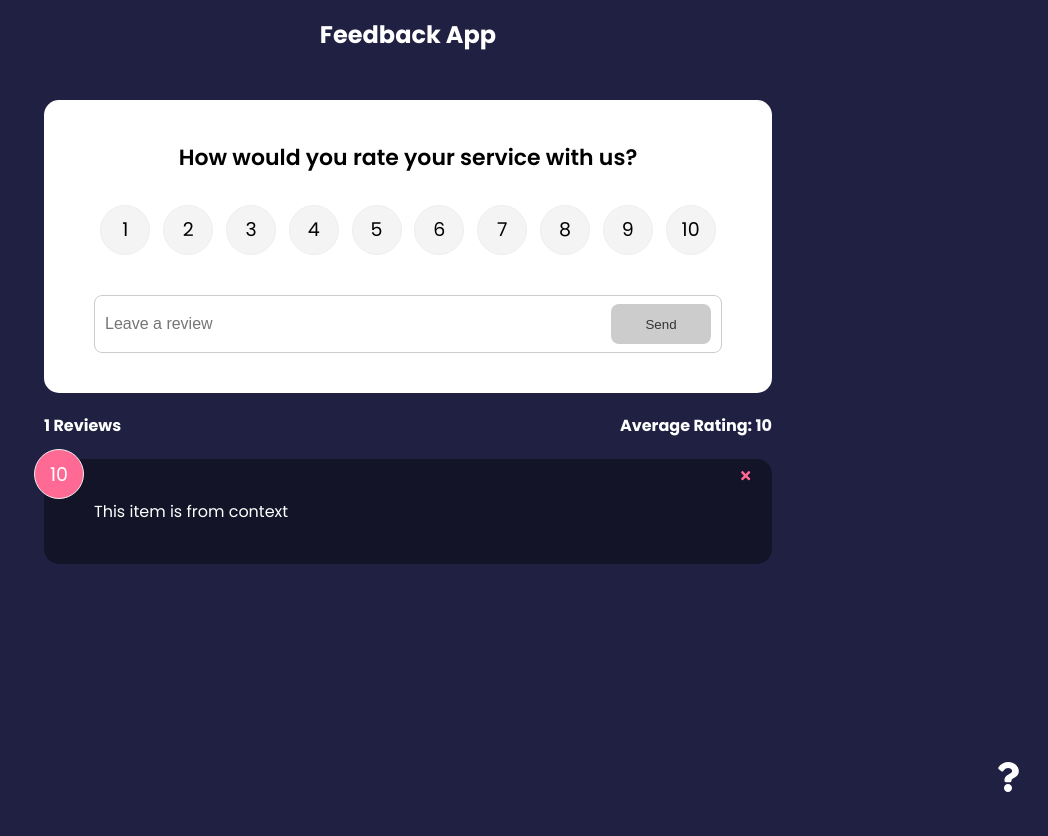
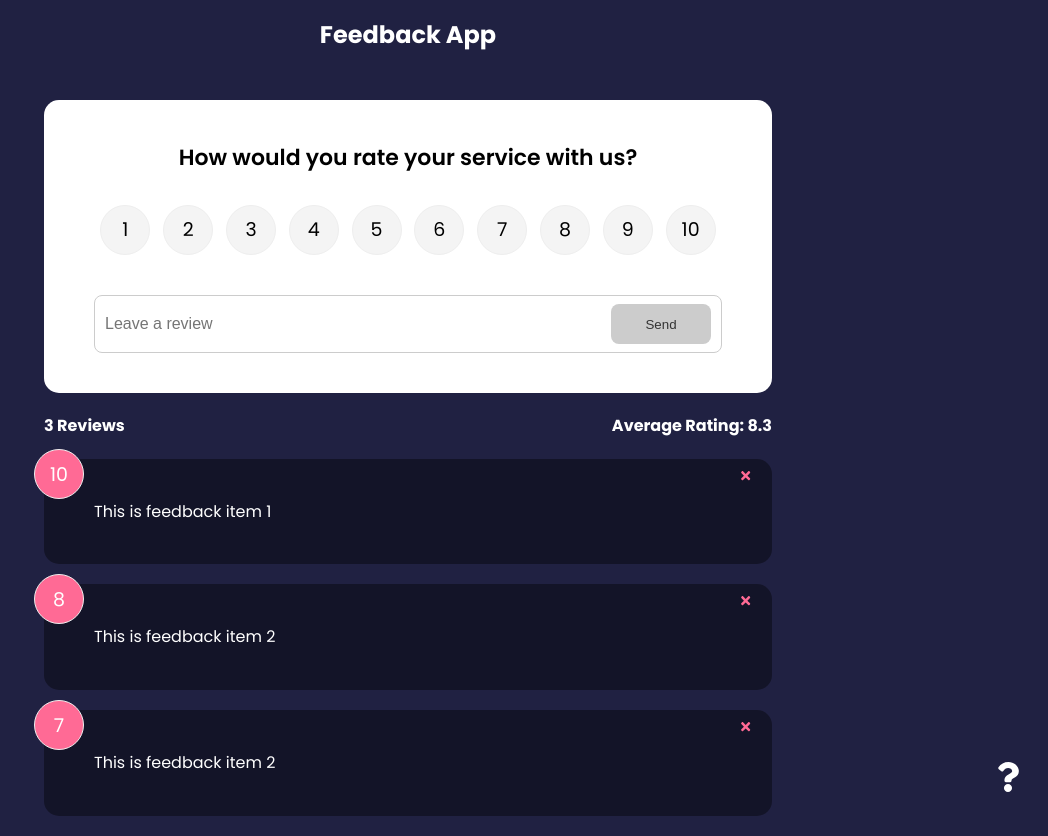
Before and after one commit to arakhm6/feedback-app, a React (Create React App) app: page / in a window 1280 px wide. Shown: the whole page, without its empty margins (232-1280 px from the left). Before the commit the page ends 800 px from the top, so only its background shows below. Built offline with nearby package versions, Linux system fonts and the light colour scheme.

Commit message:
functions in context component

```diff
--- a/src/App.js
+++ b/src/App.js
@@ -1,9 +1,6 @@
-import { v4 as uuidv4 } from "uuid";
 import { BrowserRouter as Router, Route, Routes } from "react-router-dom";
-import { useState } from "react";
 import Header from "./components/Header";
 import FeedbackList from "./components/FeedbackList";
-import FeedbackData from "./data/FeedbackData";
 import FeedbackStats from "./components/FeedbackStats";
 import FeedbackForm from "./components/FeedbackForm";
 import AboutSection from "./pages/AboutSection";
@@ -11,19 +8,6 @@
 import { FeedbackProvider } from "./context/FeedbackContext";
 
 function App() {
-  const [feedback, setFeedback] = useState(FeedbackData);
-
-  const addFeedback = (newFeedback) => {
-    newFeedback.id = uuidv4();
-    setFeedback([newFeedback, ...feedback]);
-  };
-
-  const deleteFeedback = (id) => {
-    if (window.confirm("Are you sure you want to delete?")) {
-      setFeedback(feedback.filter((item) => item.id !== id));
-    }
-  };
-
   return (
     <FeedbackProvider>
       <Router>
@@ -35,9 +19,9 @@
               path="/"
               element={
                 <>
-                  <FeedbackForm handleAdd={addFeedback} />
+                  <FeedbackForm />
                   <FeedbackStats />
-                  <FeedbackList handleDelete={deleteFeedback} />
+                  <FeedbackList />
                 </>
               }
             ></Route>
--- a/src/components/FeedbackForm.js
+++ b/src/components/FeedbackForm.js
@@ -1,13 +1,16 @@
 import Card from "./shared/Card";
-import { useState } from "react";
+import { useState, useContext } from "react";
 import Button from "./shared/Button";
 import RatingSelect from "./RatingSelect";
+import FeedbackContext from "../context/FeedbackContext";
 
-function FeedbackForm({ handleAdd }) {
+function FeedbackForm() {
   const [text, setText] = useState("");
   const [rating, setRating] = useState(10);
   const [btnDisabled, setBtnDisabled] = useState(true);
   const [message, setMessage] = useState("");
+
+  const { addFeedback } = useContext(FeedbackContext);
 
   const handleTextChange = (e) => {
     if (text === "") {
@@ -31,7 +34,7 @@
         rating,
       };
       //console.log(newFeedback);
-      handleAdd(newFeedback);
+      addFeedback(newFeedback);
       setText("");
     }
   };
--- a/src/components/FeedbackItem.js
+++ b/src/components/FeedbackItem.js
@@ -1,12 +1,15 @@
 import { FaTimes } from "react-icons/fa";
 import PropTypes from "prop-types";
 import Card from "./shared/Card";
+import { useContext } from "react";
+import FeedbackContext from "../context/FeedbackContext";
 
-function FeedbackItem({ item, handleDelete }) {
+function FeedbackItem({ item }) {
+  const { deleteFeedback } = useContext(FeedbackContext);
   return (
     <Card reverse={true}>
       <div className="num-display">{item.rating}</div>
-      <button onClick={() => handleDelete(item.id)} className="close">
+      <button onClick={() => deleteFeedback(item.id)} className="close">
         <FaTimes color="#FF6A95" />
       </button>
       <div className="text-display">{item.text}</div>
--- a/src/components/FeedbackList.js
+++ b/src/components/FeedbackList.js
@@ -3,7 +3,7 @@
 import FeedbackItem from "./FeedbackItem";
 import FeedbackContext from "../context/FeedbackContext";
 
-function FeedbackList({ handleDelete }) {
+function FeedbackList() {
   const { feedback } = useContext(FeedbackContext);
 
   if (!feedback || feedback.length === 0) {
@@ -20,11 +20,7 @@
             animate={{ opacity: 1 }}
             exit={{ opacity: 0 }}
           >
-            <FeedbackItem
-              key={item.id}
-              item={item}
-              handleDelete={handleDelete}
-            />
+            <FeedbackItem key={item.id} item={item} />
           </motion.div>
         ))}
       </AnimatePresence>
--- a/src/context/FeedbackContext.js
+++ b/src/context/FeedbackContext.js
@@ -1,4 +1,5 @@
 import { createContext, useState } from "react";
+import { v4 as uuidv4 } from "uuid";
 
 const FeedbackContext = createContext();
 
@@ -6,13 +7,34 @@
   const [feedback, setFeedback] = useState([
     {
       id: 1,
-      text: "This item is from context",
+      text: "This is feedback item 1",
       rating: 10,
+    },
+    {
+      id: 2,
+      text: "This is feedback item 2",
+      rating: 8,
+    },
+    {
+      id: 3,
+      text: "This is feedback item 2",
+      rating: 7,
     },
   ]);
 
+  const addFeedback = (newFeedback) => {
+    newFeedback.id = uuidv4();
+    setFeedback([newFeedback, ...feedback]);
+  };
+
+  const deleteFeedback = (id) => {
+    if (window.confirm("Are you sure you want to delete?")) {
+      setFeedback(feedback.filter((item) => item.id !== id));
+    }
+  };
+
   return (
-    <FeedbackContext.Provider value={{ feedback }}>
+    <FeedbackContext.Provider value={{ feedback, addFeedback, deleteFeedback }}>
       {children}
     </FeedbackContext.Provider>
   );
```
